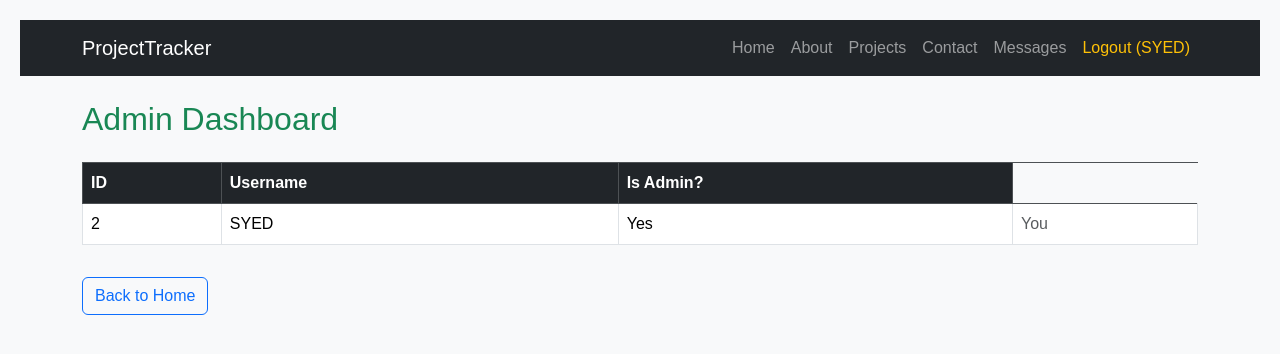
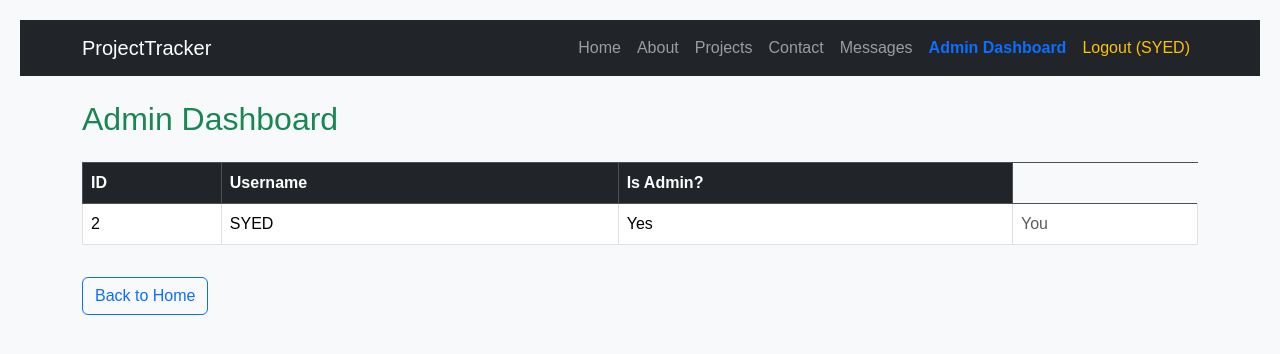
Before and after one commit to SyedFarmaan/project-tracker-v2, a Flask app: page /admin in a window 1280 px wide. Shown: the top 354 px of the page. Run offline with Flask 3, Linux system fonts and the light colour scheme; a user stored in the database is signed in.

Commit message:
Added admin Dashboard

```diff
--- a/templates/base.html
+++ b/templates/base.html
@@ -41,6 +41,15 @@
             <li class="nav-item">
               <a class="nav-link {% if request.endpoint == 'messages' %}active{% endif %}" href="{{ url_for('messages') }}">Messages</a>
             </li>
+
+            {% if session.get("is_admin") %}
+              <li class="nav-item">
+                <a class="nav-link {% if request.endpoint == 'admin_dashboard' %}active{% endif %}" href="{{ url_for('admin_dashboard') }}">
+                  Admin Dashboard
+                </a>
+              </li>
+            {% endif %}
+
             <li class="nav-item">
               <a class="nav-link text-warning" href="{{ url_for('logout') }}">Logout ({{ session.get('username') }})</a>
             </li>
```
